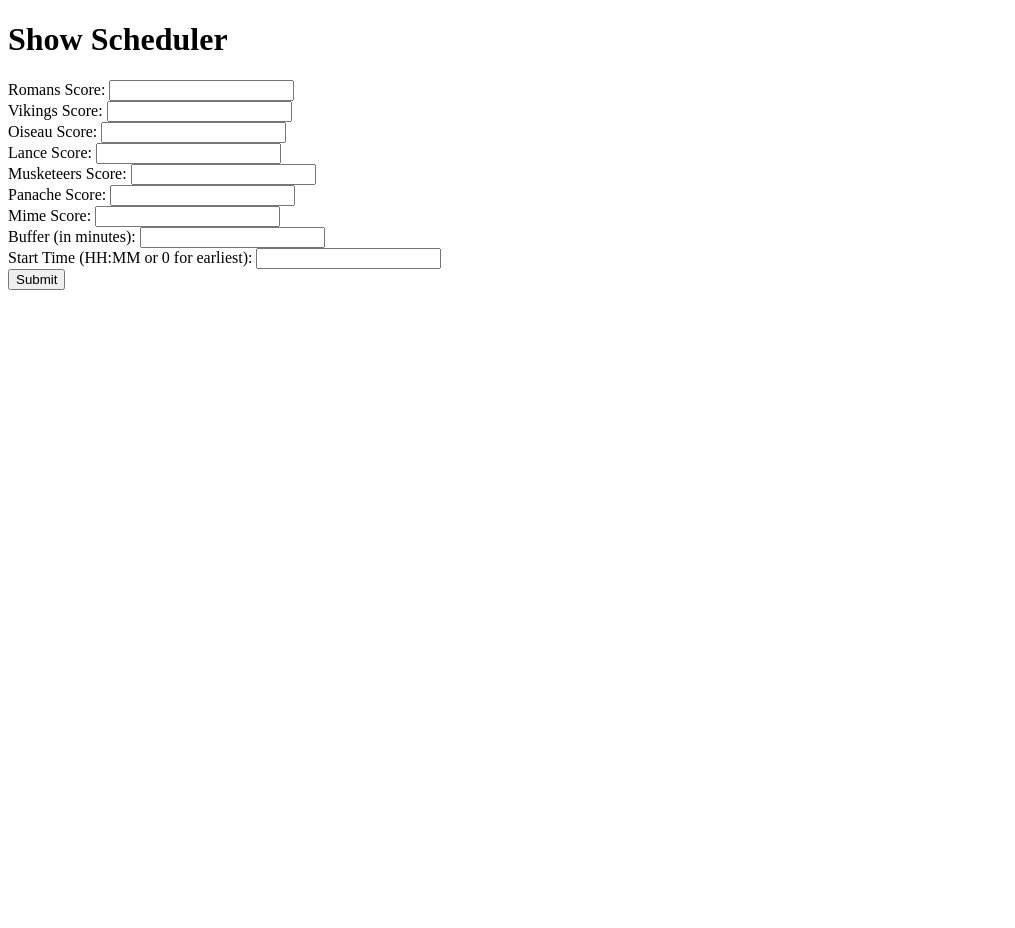
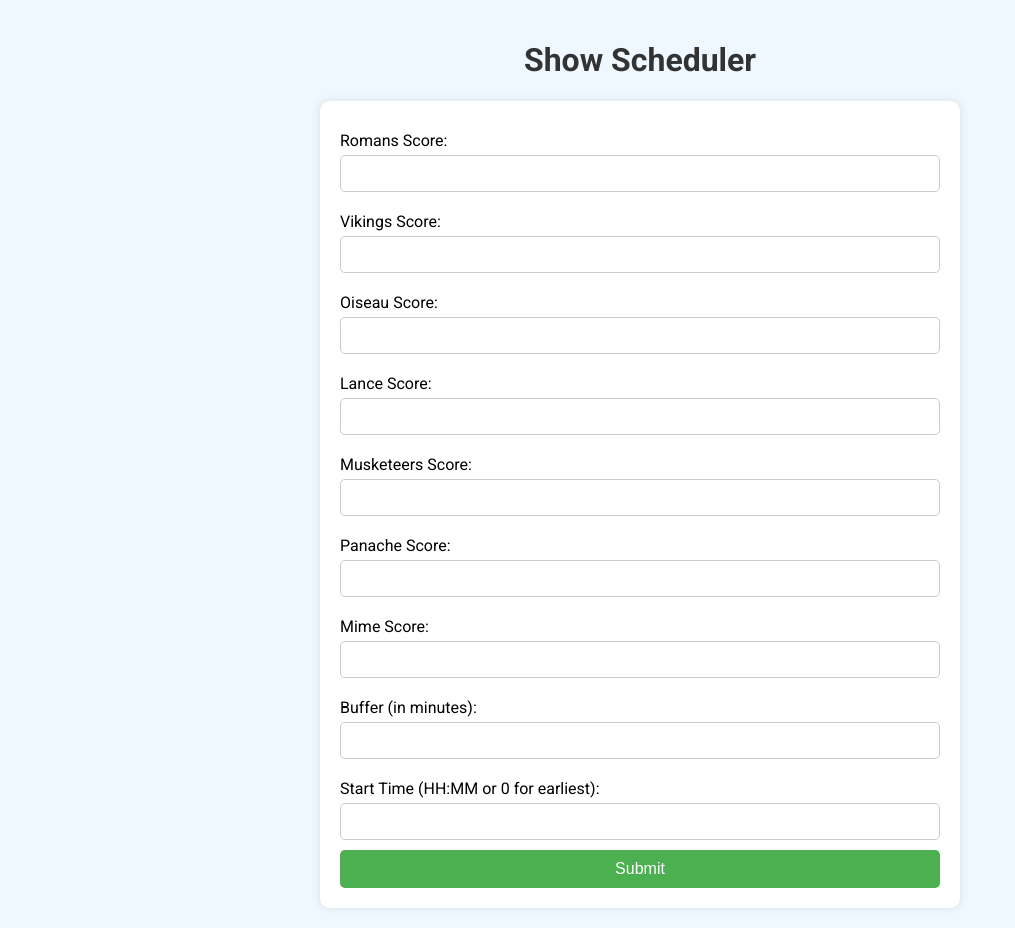
Before and after one commit to penntagon/PuyDuFouDayPlanner, a Flask app: page / in a window 1280 px wide. Shown: the whole page, without its empty margins (0-1015 px from the left). Before the commit the page ends 290 px from the top, so only its background shows below. Run offline with Flask 3, Linux system fonts and the light colour scheme.

Commit message:
Update index.html

```diff
--- a/templates/index.html
+++ b/templates/index.html
@@ -4,18 +4,64 @@
     <meta charset="utf-8">
     <meta name="viewport" content="width=device-width, initial-scale=1">
     <title>Show Scheduler</title>
+    <link href="https://fonts.googleapis.com/css2?family=Roboto:wght@400;700&display=swap" rel="stylesheet">
+    <style>
+        body {
+            font-family: 'Roboto', sans-serif;
+            background-color: #f0f8ff;
+            margin: 0;
+            padding: 20px;
+        }
+        h1 {
+            color: #333;
+            text-align: center;
+        }
+        form {
+            max-width: 600px;
+            margin: auto;
+            padding: 20px;
+            background: white;
+            box-shadow: 0 0 10px rgba(0, 0, 0, 0.1);
+            border-radius: 10px;
+        }
+        label {
+            display: block;
+            margin: 10px 0 5px;
+        }
+        input[type="number"], input[type="text"] {
+            width: calc(100% - 22px);
+            padding: 10px;
+            margin-bottom: 10px;
+            border: 1px solid #ccc;
+            border-radius: 5px;
+        }
+        button {
+            display: block;
+            width: 100%;
+            padding: 10px;
+            background-color: #4CAF50;
+            color: white;
+            border: none;
+            border-radius: 5px;
+            font-size: 16px;
+            cursor: pointer;
+        }
+        button:hover {
+            background-color: #45a049;
+        }
+    </style>
 </head>
 <body>
     <h1>Show Scheduler</h1>
     <form method="post">
         {% for show in name_dict.values() %}
             <label for="score_{{ show }}">{{ show }} Score:</label>
-            <input type="number" step="0.1" name="score_{{ show }}" required><br>
+            <input type="number" step="0.1" name="score_{{ show }}" required>
         {% endfor %}
         <label for="buffer">Buffer (in minutes):</label>
-        <input type="number" name="buffer" required><br>
+        <input type="number" name="buffer" required>
         <label for="begin_time">Start Time (HH:MM or 0 for earliest):</label>
-        <input type="text" name="begin_time" required><br>
+        <input type="text" name="begin_time" required>
         <button type="submit">Submit</button>
     </form>
 </body>
```
